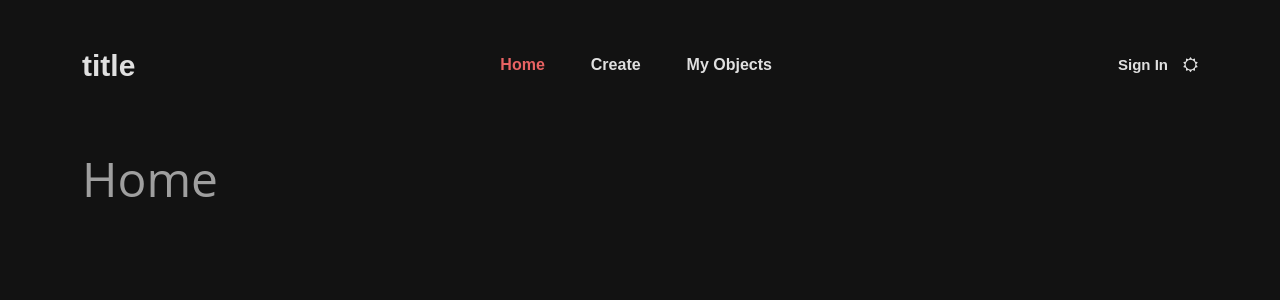
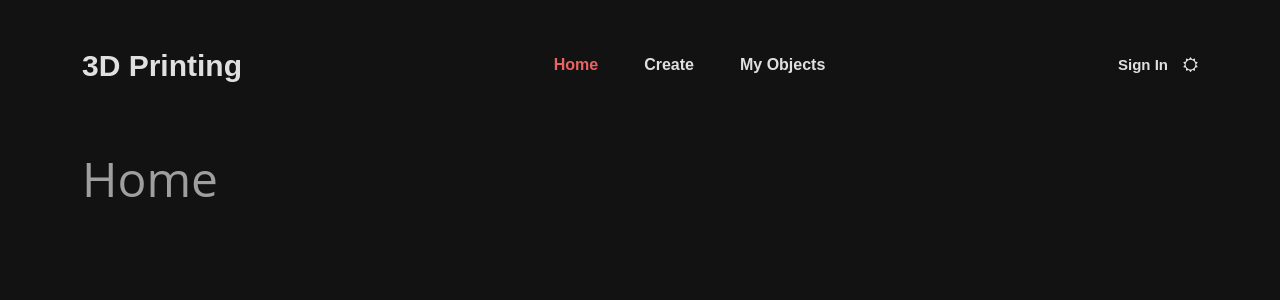
Before and after one commit to SrikantKanekar/3DPrinter-React, a React (Create React App) app: page / in a window 1280 px wide. Shown: the top 300 px of the page. Built offline with nearby package versions, Linux system fonts and the light colour scheme.

Commit message:
added title

```diff
--- a/public/index.html
+++ b/public/index.html
@@ -10,7 +10,7 @@
     <link rel="apple-touch-icon" href="%PUBLIC_URL%/logo192.png"/>
     <link rel="manifest" href="%PUBLIC_URL%/manifest.json"/>
 
-    <title>React App</title>
+    <title>3D Printing</title>
 </head>
 <body>
 <noscript>You need to enable JavaScript to run this app.</noscript>
--- a/src/components/navBar/header/header.jsx
+++ b/src/components/navBar/header/header.jsx
@@ -37,7 +37,7 @@ class Header extends Component {
                             <div className="col">
                                 <div className="header_content">
                                     <div className="logo">
-                                        title
+                                        3D Printing
                                     </div>
 
                                     <nav className="main_nav">
```
